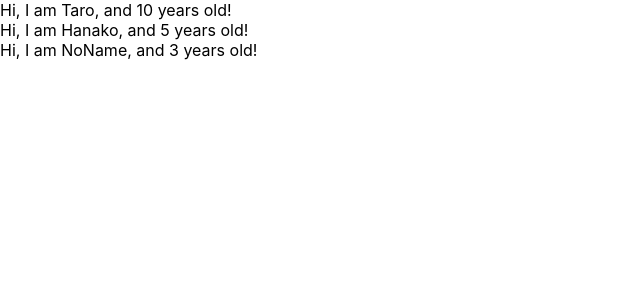
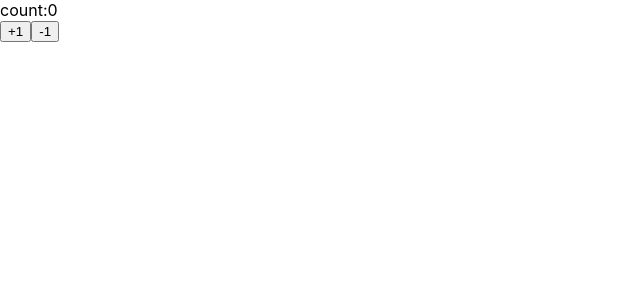
Before and after one commit to hiro-bata/react-app, a React (Create React App) app: page / in a window 1280 px wide. Shown: the top 300 px of the page, without its empty margins (0-640 px from the left). Built offline with nearby package versions, Linux system fonts and the light colour scheme.

Commit message:
learn state and setState

```diff
--- a/src/App.js
+++ b/src/App.js
@@ -1,31 +1,39 @@
-import React from "react";
-import PropTypes from "prop-types";
+import React, {Component} from "react";
 
-const App = () => {
- const profiles = [
-  {name: "Taro", age: 10},
-  {name: "Hanako", age: 5},
-  {name: "NoName", age: 3}
-]
+const App = () => (<Counter></Counter>)
 
- return(
-  <div>
-   {profiles.map((profile, index)=>{
-     return(
-      <User name={profile.name} age={profile.age} key={index}/>
-     )
-   })}
-  </div>
- );
+class Counter extends Component {
+
+  constructor(props){
+    super(props);
+    this.state = {
+      count: 0,
+    }
+  }
+
+  handlePlusButton = () => {
+    this.setState({
+      count: this.state.count + 1
+    })
+  }
+
+  handleMinusButton = () => {
+    this.setState({
+      count: this.state.count -1
+    })
+  }
+
+  render(){
+    return(
+      <React.Fragment>
+        <div>count:{this.state.count}</div>
+        <button onClick={this.handlePlusButton}>+1</button>
+        <button onClick={this.handleMinusButton}>-1</button>
+      </React.Fragment>
+    );
+  };
+
 }
 
-const User = (props) => {
- return <div>Hi, I am {props.name}, and {props.age} years old! </div>
-}
-
-User.propTypes = {
- name: PropTypes.string,
- age: PropTypes.number.isRequired
-}
 
 export default App;
```
